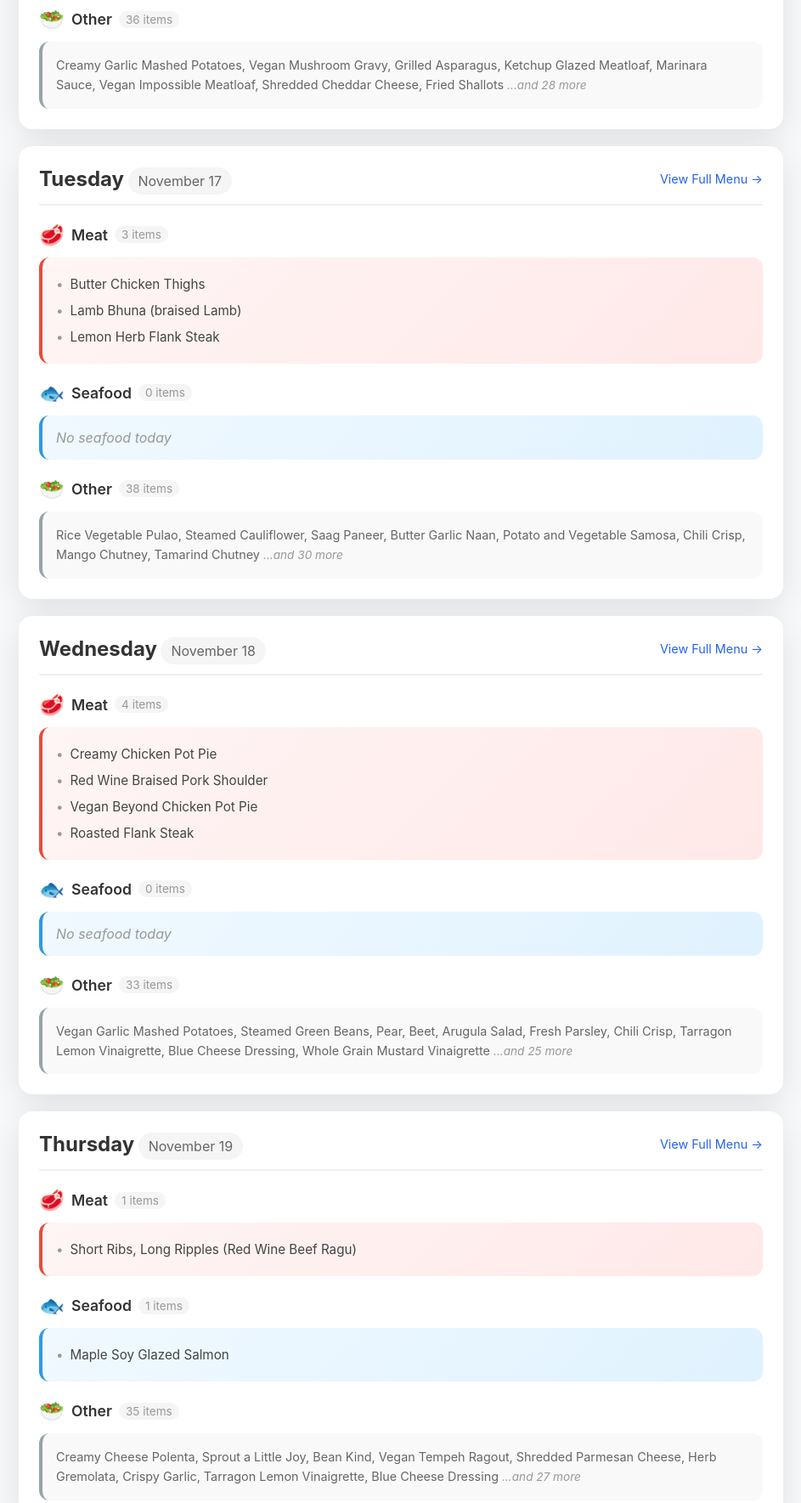
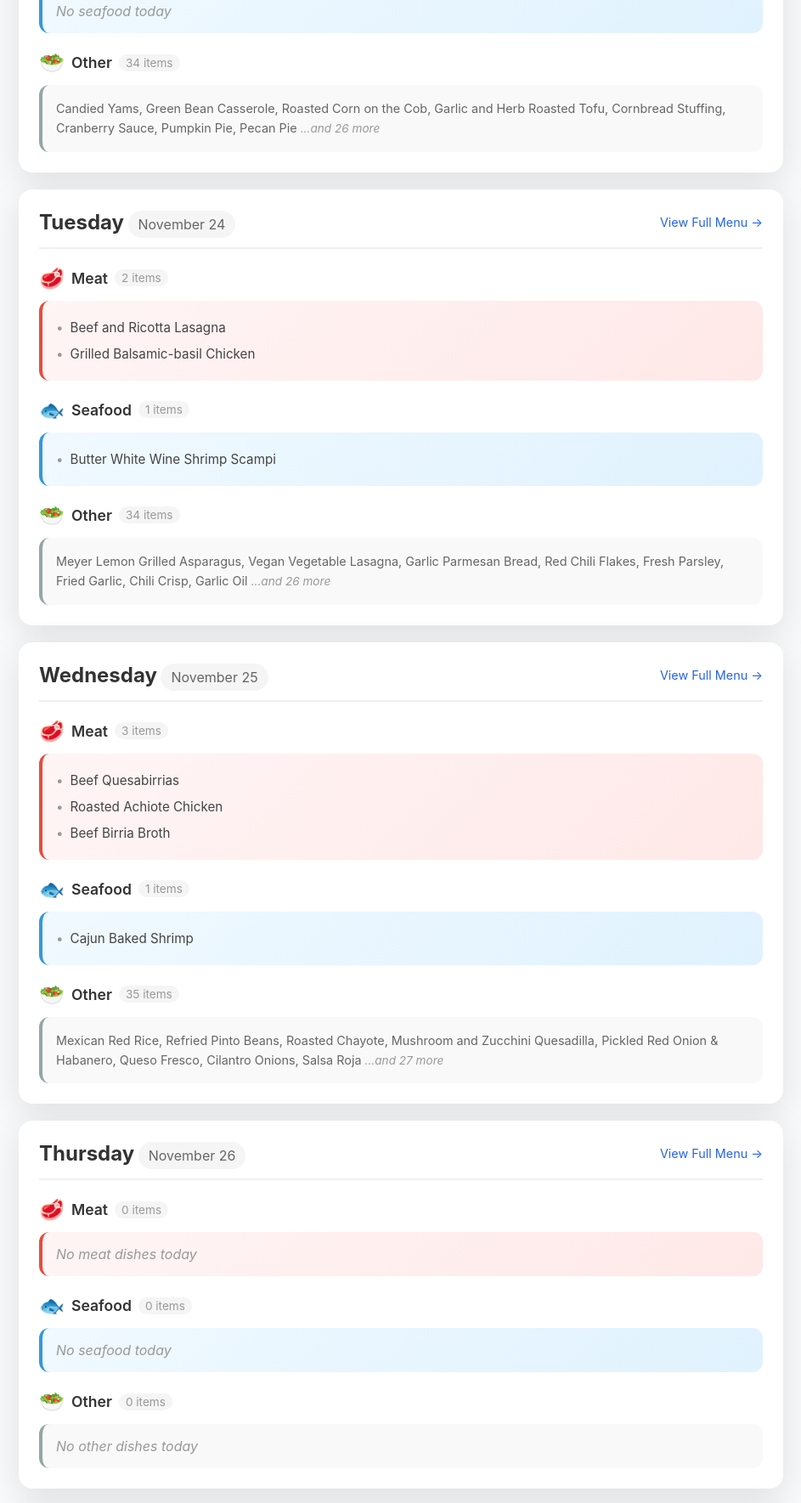
Before and after one commit to yyan5-sc/lunch-menu, a plain HTML site: page index.html in a window 1280 px wide. Shown: the part 520-2289 px from the top of the page at 85% size, without its empty margins (168-1111 px from the left). Drawn offline with Linux system fonts and the light colour scheme.

Commit message:
Update menu

```diff
--- a/index.html
+++ b/index.html
@@ -3,7 +3,7 @@
 <head>
     <meta charset="UTF-8">
     <meta name="viewport" content="width=device-width, initial-scale=1.0">
-    <title>Weekly Lunch Menu - 2026-11-16 to 2026-11-20</title>
+    <title>Weekly Lunch Menu - 2026-11-23 to 2026-11-27</title>
     <style>
         * {
             margin: 0;
@@ -199,63 +199,16 @@
         <header>
             <h1>🍽️ Weekly Lunch Menu</h1>
             <p>Palo Alto Cafeteria</p>
-            <p class="generated-time">Updated: Monday, November 16, 2026 at 12:32 PM UTC</p>
+            <p class="generated-time">Updated: Monday, November 23, 2026 at 02:13 PM UTC</p>
         </header>
 
         <div class="day-card">
             <div class="day-header">
                 <div>
                     <span class="day-name">Monday</span>
-                    <span class="day-date">November 16</span>
+                    <span class="day-date">November 23</span>
                 </div>
-                <a href="https://snap-palo-alto.cafebonappetit.com/cafe/2026-11-16/" target="_blank" class="menu-link">View Full Menu →</a>
-            </div>
-
-            <div class="category">
-                <div class="category-header">
-                    <span class="category-icon">🥩</span>
-                    <span class="category-title">Meat</span>
-                    <span class="category-count">1 items</span>
-                </div>
-                <div class="meat-section">
-                    <ul class='items-list'>
-                        <li>Garlic and Herb Chicken Breast</li>
-                    </ul>
-                </div>
-            </div>
-
-            <div class="category">
-                <div class="category-header">
-                    <span class="category-icon">🐟</span>
-                    <span class="category-title">Seafood</span>
-                    <span class="category-count">1 items</span>
-                </div>
-                <div class="seafood-section">
-                    <ul class='items-list'>
-                        <li>Basil and Chive Salmon Salad</li>
-                    </ul>
-                </div>
-            </div>
-
-            <div class="category">
-                <div class="category-header">
-                    <span class="category-icon">🥗</span>
-                    <span class="category-title">Other</span>
-                    <span class="category-count">36 items</span>
-                </div>
-                <div class="other-section">
-                    <p class='items-inline'>Creamy Garlic Mashed Potatoes, Vegan Mushroom Gravy, Grilled Asparagus, Ketchup Glazed Meatloaf, Marinara Sauce, Vegan Impossible Meatloaf, Shredded Cheddar Cheese, Fried Shallots <span class='more-items'>...and 28 more</span></p>
-                </div>
-            </div>
-        </div>
-
-        <div class="day-card">
-            <div class="day-header">
-                <div>
-                    <span class="day-name">Tuesday</span>
-                    <span class="day-date">November 17</span>
-                </div>
-                <a href="https://snap-palo-alto.cafebonappetit.com/cafe/2026-11-17/" target="_blank" class="menu-link">View Full Menu →</a>
+                <a href="https://snap-palo-alto.cafebonappetit.com/cafe/2026-11-23/" target="_blank" class="menu-link">View Full Menu →</a>
             </div>
 
             <div class="category">
@@ -266,9 +219,9 @@
                 </div>
                 <div class="meat-section">
                     <ul class='items-list'>
-                        <li>Butter Chicken Thighs</li>
-                        <li>Lamb Bhuna (braised Lamb)</li>
-                        <li>Lemon Herb Flank Steak</li>
+                        <li>Honey-orange Glazed Ham</li>
+                        <li>Oven Roasted Turkey Breast</li>
+                        <li>Balsamic Rosemary Flank Steak</li>
                     </ul>
                 </div>
             </div>
@@ -288,10 +241,58 @@
                 <div class="category-header">
                     <span class="category-icon">🥗</span>
                     <span class="category-title">Other</span>
-                    <span class="category-count">38 items</span>
+                    <span class="category-count">34 items</span>
                 </div>
                 <div class="other-section">
-                    <p class='items-inline'>Rice Vegetable Pulao, Steamed Cauliflower, Saag Paneer, Butter Garlic Naan, Potato and Vegetable Samosa, Chili Crisp, Mango Chutney, Tamarind Chutney <span class='more-items'>...and 30 more</span></p>
+                    <p class='items-inline'>Candied Yams, Green Bean Casserole, Roasted Corn on the Cob, Garlic and Herb Roasted Tofu, Cornbread Stuffing, Cranberry Sauce, Pumpkin Pie, Pecan Pie <span class='more-items'>...and 26 more</span></p>
+                </div>
+            </div>
+        </div>
+
+        <div class="day-card">
+            <div class="day-header">
+                <div>
+                    <span class="day-name">Tuesday</span>
+                    <span class="day-date">November 24</span>
+                </div>
+                <a href="https://snap-palo-alto.cafebonappetit.com/cafe/2026-11-24/" target="_blank" class="menu-link">View Full Menu →</a>
+            </div>
+
+            <div class="category">
+                <div class="category-header">
+                    <span class="category-icon">🥩</span>
+                    <span class="category-title">Meat</span>
+                    <span class="category-count">2 items</span>
+                </div>
+                <div class="meat-section">
+                    <ul class='items-list'>
+                        <li>Beef and Ricotta Lasagna</li>
+                        <li>Grilled Balsamic-basil Chicken</li>
+                    </ul>
+                </div>
+            </div>
+
+            <div class="category">
+                <div class="category-header">
+                    <span class="category-icon">🐟</span>
+                    <span class="category-title">Seafood</span>
+                    <span class="category-count">1 items</span>
+                </div>
+                <div class="seafood-section">
+                    <ul class='items-list'>
+                        <li>Butter White Wine Shrimp Scampi</li>
+                    </ul>
+                </div>
+            </div>
+
+            <div class="category">
+                <div class="category-header">
+                    <span class="category-icon">🥗</span>
+                    <span class="category-title">Other</span>
+                    <span class="category-count">34 items</span>
+                </div>
+                <div class="other-section">
+                    <p class='items-inline'>Meyer Lemon Grilled Asparagus, Vegan Vegetable Lasagna, Garlic Parmesan Bread, Red Chili Flakes, Fresh Parsley, Fried Garlic, Chili Crisp, Garlic Oil <span class='more-items'>...and 26 more</span></p>
                 </div>
             </div>
         </div>
@@ -300,24 +301,68 @@
             <div class="day-header">
                 <div>
                     <span class="day-name">Wednesday</span>
-                    <span class="day-date">November 18</span>
+                    <span class="day-date">November 25</span>
                 </div>
-                <a href="https://snap-palo-alto.cafebonappetit.com/cafe/2026-11-18/" target="_blank" class="menu-link">View Full Menu →</a>
+                <a href="https://snap-palo-alto.cafebonappetit.com/cafe/2026-11-25/" target="_blank" class="menu-link">View Full Menu →</a>
             </div>
 
             <div class="category">
                 <div class="category-header">
                     <span class="category-icon">🥩</span>
                     <span class="category-title">Meat</span>
-                    <span class="category-count">4 items</span>
+                    <span class="category-count">3 items</span>
                 </div>
                 <div class="meat-section">
                     <ul class='items-list'>
-                        <li>Creamy Chicken Pot Pie</li>
-                        <li>Red Wine Braised Pork Shoulder</li>
-                        <li>Vegan Beyond Chicken Pot Pie</li>
-                        <li>Roasted Flank Steak</li>
+                        <li>Beef Quesabirrias</li>
+                        <li>Roasted Achiote Chicken</li>
+                        <li>Beef Birria Broth</li>
                     </ul>
+                </div>
+            </div>
+
+            <div class="category">
+                <div class="category-header">
+                    <span class="category-icon">🐟</span>
+                    <span class="category-title">Seafood</span>
+                    <span class="category-count">1 items</span>
+                </div>
+                <div class="seafood-section">
+                    <ul class='items-list'>
+                        <li>Cajun Baked Shrimp</li>
+                    </ul>
+                </div>
+            </div>
+
+            <div class="category">
+                <div class="category-header">
+                    <span class="category-icon">🥗</span>
+                    <span class="category-title">Other</span>
+                    <span class="category-count">35 items</span>
+                </div>
+                <div class="other-section">
+                    <p class='items-inline'>Mexican Red Rice, Refried Pinto Beans, Roasted Chayote, Mushroom and Zucchini Quesadilla, Pickled Red Onion & Habanero, Queso Fresco, Cilantro Onions, Salsa Roja <span class='more-items'>...and 27 more</span></p>
+                </div>
+            </div>
+        </div>
+
+        <div class="day-card">
+            <div class="day-header">
+                <div>
+                    <span class="day-name">Thursday</span>
+                    <span class="day-date">November 26</span>
+                </div>
+                <a href="https://snap-palo-alto.cafebonappetit.com/cafe/2026-11-26/" target="_blank" class="menu-link">View Full Menu →</a>
+            </div>
+
+            <div class="category">
+                <div class="category-header">
+                    <span class="category-icon">🥩</span>
+                    <span class="category-title">Meat</span>
+                    <span class="category-count">0 items</span>
+                </div>
+                <div class="meat-section">
+                    <p class='no-items'>No meat dishes today</p>
                 </div>
             </div>
 
@@ -336,57 +381,10 @@
                 <div class="category-header">
                     <span class="category-icon">🥗</span>
                     <span class="category-title">Other</span>
-                    <span class="category-count">33 items</span>
+                    <span class="category-count">0 items</span>
                 </div>
                 <div class="other-section">
-                    <p class='items-inline'>Vegan Garlic Mashed Potatoes, Steamed Green Beans, Pear, Beet, Arugula Salad, Fresh Parsley, Chili Crisp, Tarragon Lemon Vinaigrette, Blue Cheese Dressing, Whole Grain Mustard Vinaigrette <span class='more-items'>...and 25 more</span></p>
-                </div>
-            </div>
-        </div>
-
-        <div class="day-card">
-            <div class="day-header">
-                <div>
-                    <span class="day-name">Thursday</span>
-                    <span class="day-date">November 19</span>
-                </div>
-                <a href="https://snap-palo-alto.cafebonappetit.com/cafe/2026-11-19/" target="_blank" class="menu-link">View Full Menu →</a>
-            </div>
-
-            <div class="category">
-                <div class="category-header">
-                    <span class="category-icon">🥩</span>
-                    <span class="category-title">Meat</span>
-                    <span class="category-count">1 items</span>
-                </div>
-                <div class="meat-section">
-                    <ul class='items-list'>
-                        <li>Short Ribs, Long Ripples (Red Wine Beef Ragu)</li>
-                    </ul>
-                </div>
-            </div>
-
-            <div class="category">
-                <div class="category-header">
-                    <span class="category-icon">🐟</span>
-                    <span class="category-title">Seafood</span>
-                    <span class="category-count">1 items</span>
-                </div>
-                <div class="seafood-section">
-                    <ul class='items-list'>
-                        <li>Maple Soy Glazed Salmon</li>
-                    </ul>
-                </div>
-            </div>
-
-            <div class="category">
-                <div class="category-header">
-                    <span class="category-icon">🥗</span>
-                    <span class="category-title">Other</span>
-                    <span class="category-count">35 items</span>
-                </div>
-                <div class="other-section">
-                    <p class='items-inline'>Creamy Cheese Polenta, Sprout a Little Joy, Bean Kind, Vegan Tempeh Ragout, Shredded Parmesan Cheese, Herb Gremolata, Crispy Garlic, Tarragon Lemon Vinaigrette, Blue Cheese Dressing <span class='more-items'>...and 27 more</span></p>
+                    <p class='no-items'>No other dishes today</p>
                 </div>
             </div>
         </div>
@@ -395,22 +393,19 @@
             <div class="day-header">
                 <div>
                     <span class="day-name">Friday</span>
-                    <span class="day-date">November 20</span>
+                    <span class="day-date">November 27</span>
                 </div>
-                <a href="https://snap-palo-alto.cafebonappetit.com/cafe/2026-11-20/" target="_blank" class="menu-link">View Full Menu →</a>
+                <a href="https://snap-palo-alto.cafebonappetit.com/cafe/2026-11-27/" target="_blank" class="menu-link">View Full Menu →</a>
             </div>
 
             <div class="category">
                 <div class="category-header">
                     <span class="category-icon">🥩</span>
                     <span class="category-title">Meat</span>
-                    <span class="category-count">2 items</span>
+                    <span class="category-count">0 items</span>
                 </div>
                 <div class="meat-section">
-                    <ul class='items-list'>
-                        <li>Pork Cochinita Pibil</li>
-                        <li>Herb Garlic Roasted Turkey</li>
-                    </ul>
+                    <p class='no-items'>No meat dishes today</p>
                 </div>
             </div>
 
@@ -429,10 +424,10 @@
                 <div class="category-header">
                     <span class="category-icon">🥗</span>
                     <span class="category-title">Other</span>
-                    <span class="category-count">38 items</span>
+                    <span class="category-count">0 items</span>
                 </div>
                 <div class="other-section">
-                    <p class='items-inline'>Mexican Red Rice, Refried Black Beans, Cactus & Mushrooms, Pollo Asado, Seitan Pibil, Corn Tortilla, Chili Crisp, Corn Tortilla Chips <span class='more-items'>...and 30 more</span></p>
+                    <p class='no-items'>No other dishes today</p>
                 </div>
             </div>
         </div>
```
